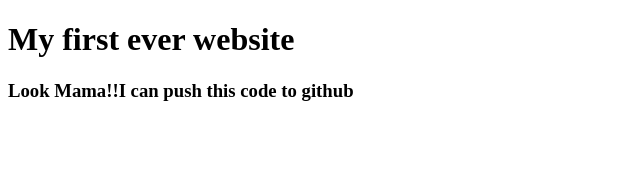
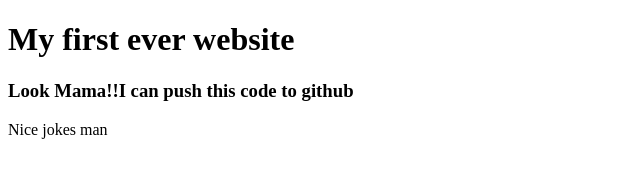
Before and after one commit to FahaduzzamanFahad5/my-first-website, a plain HTML site: page index.html in a window 1280 px wide. Shown: the whole page, without its empty margins (0-640 px from the left). Drawn offline with Linux system fonts and the light colour scheme.

Commit message:
worderfulman

```diff
--- a/index.html
+++ b/index.html
@@ -9,5 +9,6 @@
 <body>
    <h1>My first ever website</h1>
    <h3>Look Mama!!I can push this code to github</h3>
+   <p>Nice jokes man</p>
 </body>
 </html>
```
